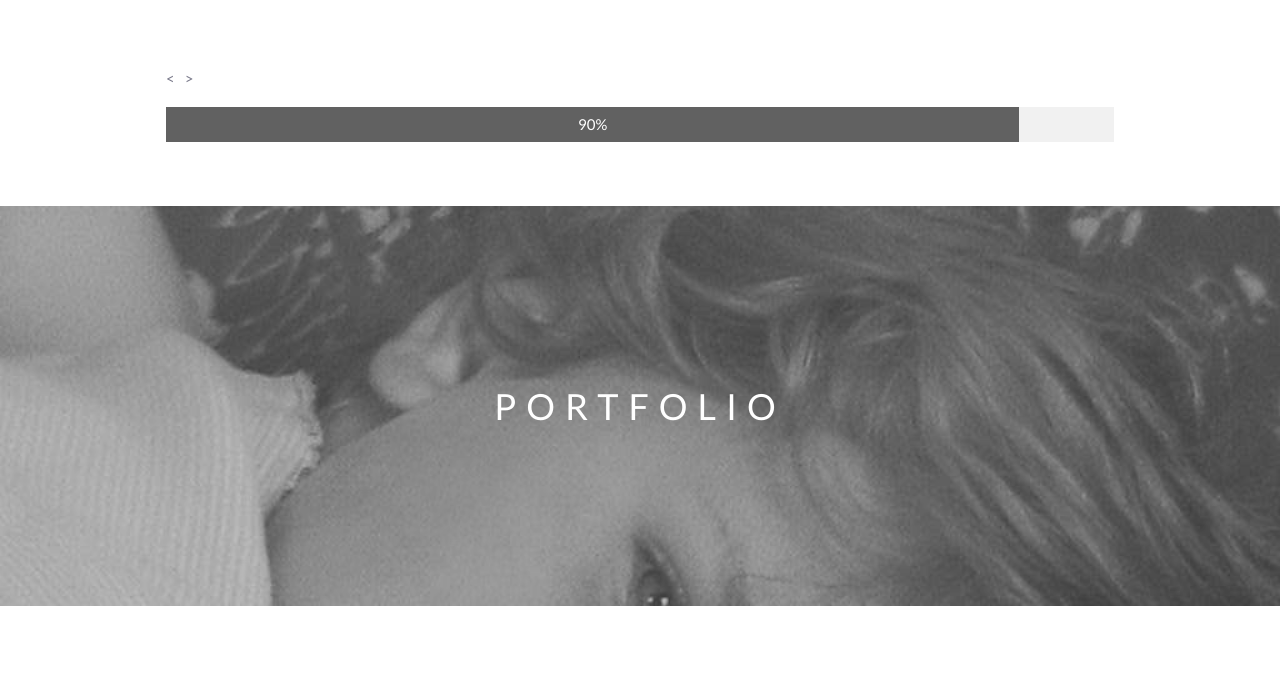
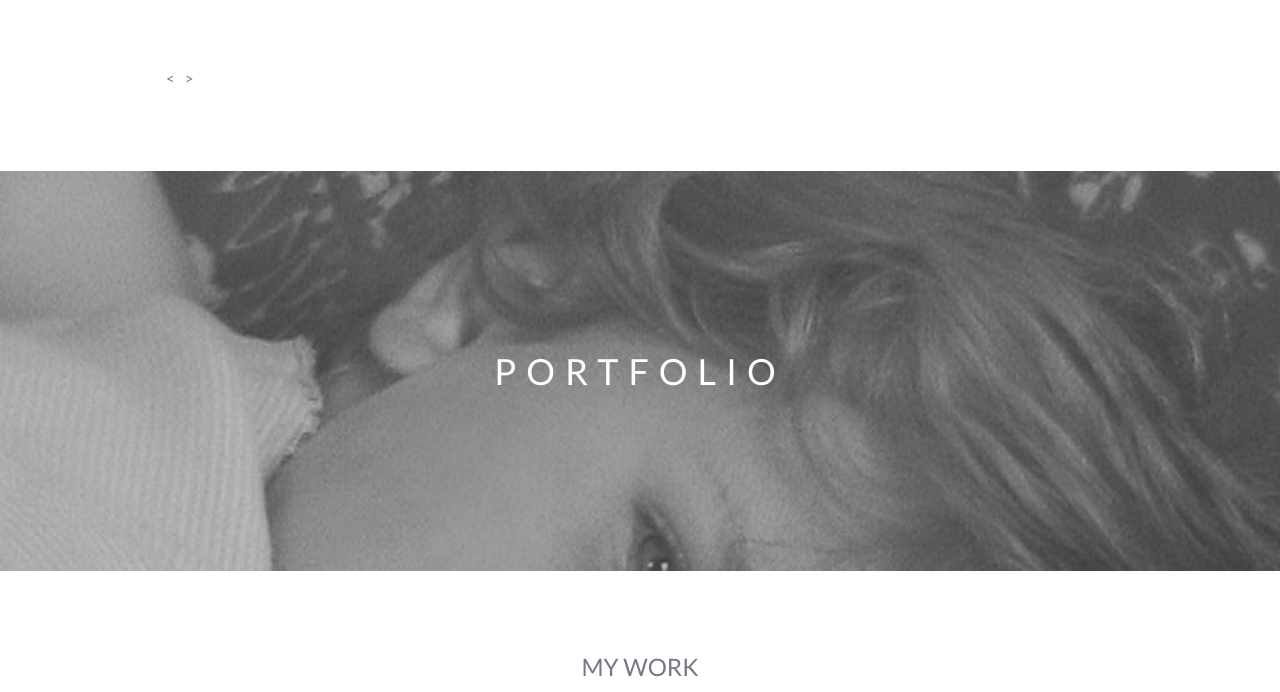
Before and after one commit to lmariposa/lmariposa.github.io, a plain HTML site: page index.html in a window 1280 px wide. Shown: the part 1105-1797 px from the top of the page. Drawn offline with nearby package versions, Linux system fonts and the light colour scheme.

Commit message:
Update index.html

```diff
--- a/index.html
+++ b/index.html
@@ -107,7 +107,6 @@ body, html {
   <p class="w3-large w3-center w3-padding-16"></p>
   <p class="w3-wide"><></i></p>
   <div class="w3-light-grey">
-  <div class="w3-container w3-padding-small w3-dark-grey w3-center" style="width:90%">90%</div>
      </div>
   </div>
 
```
